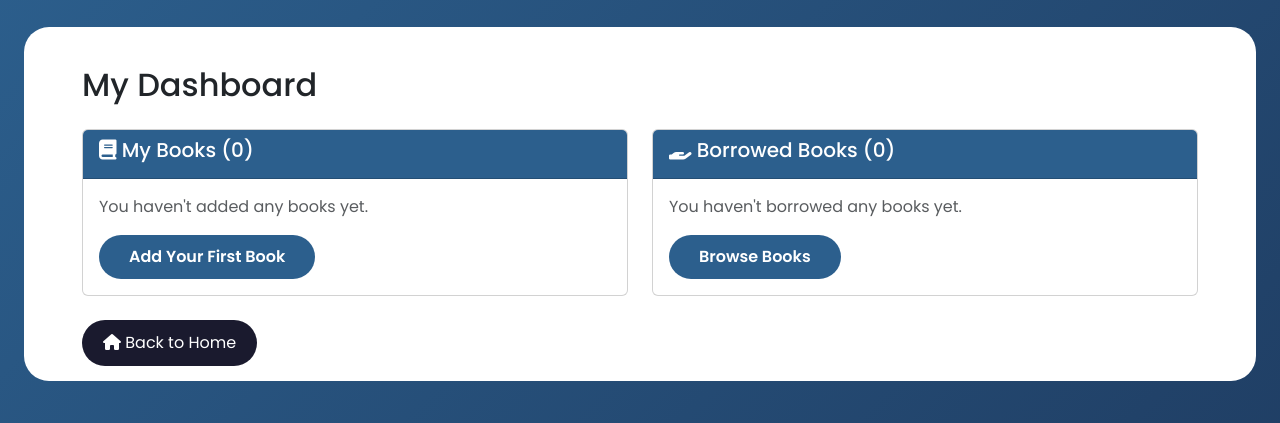
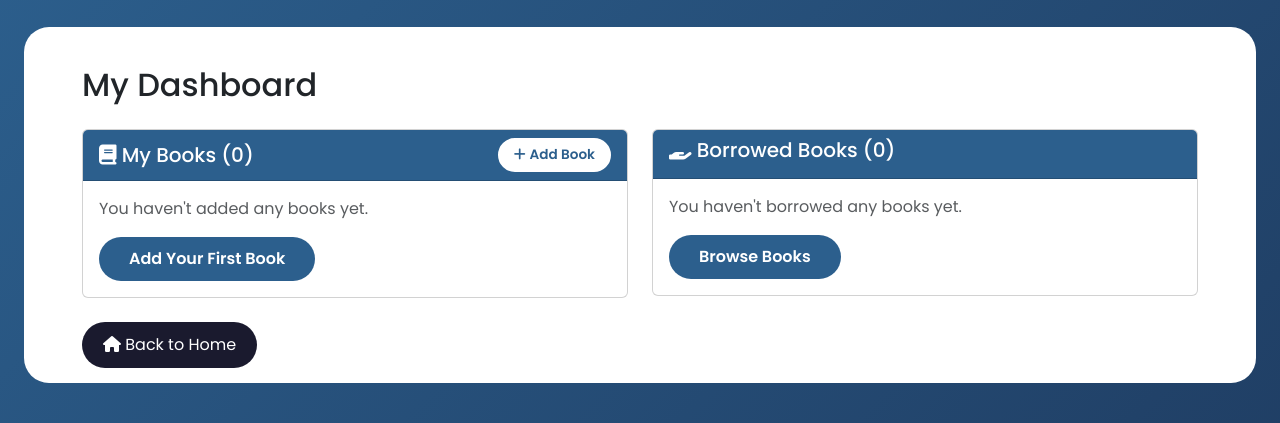
Before and after one commit to Fudayl-4/Book-Sharing-Platform, a Flask app: page /dashboard in a window 1280 px wide. Shown: the part 78-501 px from the top of the page. Run offline with Flask 3, Linux system fonts and the light colour scheme; a user stored in the database is signed in; data comes from the database, SQL or seed files in the repository; both versions use the stored data as it was after the commit.

Commit message:
add upload PDF option for digital book

```diff
--- a/app.py
+++ b/app.py
@@ -1,7 +1,9 @@
 from flask import Flask, render_template, request, redirect, url_for, flash, session
 from flask_login import LoginManager, UserMixin, login_user, logout_user, login_required, current_user
 from werkzeug.security import generate_password_hash, check_password_hash
+from werkzeug.utils import secure_filename
 import sqlite3
+import os
 
 # Create Flask app
 app = Flask(__name__)
@@ -224,7 +226,7 @@ def accept_request(request_id):
     flash('Request accepted! Book is now marked as borrowed.', 'success')
     return redirect(url_for('dashboard'))
 
-
+#Manage Profile page
 @app.route('/profile', methods=['GET', 'POST'])
 @login_required
 def profile():
@@ -512,19 +514,15 @@ def borrow(book_id):
 
 # Add Book page - show form and handle submission
 @app.route('/add_book', methods=['GET', 'POST'])
-@login_required  # only logged in users can add books
+@login_required
 def add_book():
 
-    # When user submits the form
     if request.method == 'POST':
 
-        # Get basic book details from the form
-        title    = request.form['title']
-        author   = request.form['author']
-        category = request.form['category']
-        booktype = request.form['type']  # 'physical' or 'digital'
-
-        # These will be empty by default
+        title          = request.form['title']
+        author         = request.form['author']
+        category       = request.form['category']
+        booktype       = request.form['type']
         location_notes = None
         file_path      = None
 
@@ -532,11 +530,30 @@ def add_book():
         if booktype == 'physical':
             location_notes = request.form['location_notes']
 
-        # If digital book - get download link
+        # If digital book - get PDF upload or download link
         if booktype == 'digital':
-            file_path = request.form['download_link']
 
-        # Save the book into the database
+            pdf_file = request.files['pdf_file']
+
+            if pdf_file and pdf_file.filename != '':
+
+                # Validate it's a PDF
+                if not pdf_file.filename.endswith('.pdf'):
+                    flash('Only PDF files are allowed!', 'danger')
+                    return redirect(url_for('add_book'))
+
+                # Save the PDF to static/uploads/
+                pdf_filename  = secure_filename(pdf_file.filename)
+                upload_folder = os.path.join(app.root_path, 'static', 'uploads')
+                os.makedirs(upload_folder, exist_ok=True)
+                pdf_file.save(os.path.join(upload_folder, pdf_filename))
+                file_path = 'uploads/' + pdf_filename
+
+            else:
+                # No PDF — use download link
+                file_path = request.form.get('download_link', '')
+
+        # Save book to database
         conn = get_db_connection()
         conn.execute('''
             INSERT INTO books (owner_id, title, author, category, type, location_notes, file_path, status)
@@ -549,8 +566,32 @@ def add_book():
         flash('Your book has been listed successfully!', 'success')
         return redirect(url_for('dashboard'))
 
-    # When user just opens the page - show the empty form
     return render_template('add_book.html')
+
+# Download digital book
+@app.route('/download/<int:book_id>')
+@login_required
+def download_book(book_id):
+
+    conn = get_db_connection()
+    book = conn.execute('SELECT * FROM books WHERE id = ?', (book_id,)).fetchone()
+    conn.close()
+
+    if book is None:
+        flash('Book not found!', 'danger')
+        return redirect(url_for('index'))
+
+    # If it's a link — redirect to it
+    if book['file_path'] and book['file_path'].startswith('http'):
+        return redirect(book['file_path'])
+
+    # If it's an uploaded PDF — serve the file
+    if book['file_path'] and book['file_path'].startswith('uploads/'):
+        return redirect(url_for('static', filename=book['file_path']))
+
+    flash('No download available for this book!', 'danger')
+    return redirect(url_for('index'))
+
 
 # Delete a book - only the owner can delete their own book
 @app.route('/delete_book/<int:book_id>')
--- a/static/css/style.css
+++ b/static/css/style.css
@@ -865,6 +865,50 @@
         color: white;
     }
 
+    /* OR divider in digital section */
+    .digital-or {
+        text-align: center;
+        margin: 15px 0;
+        position: relative;
+    }
+
+    .digital-or::before {
+        content: '';
+        position: absolute;
+        top: 50%;
+        left: 0;
+        right: 0;
+        height: 1px;
+        background: #e0e0e0;
+    }
+
+    .digital-or span {
+        background: white;
+        padding: 0 15px;
+        color: #888;
+        font-weight: 600;
+        position: relative;
+    }
+
+    /* Add Book button in dashboard header */
+    .btn-add-book {
+        background: white;
+        color: var(--primary-blue);
+        border: 2px solid white;
+        padding: 5px 14px;
+        border-radius: 20px;
+        font-size: 0.85rem;
+        font-weight: 600;
+        text-decoration: none;
+        transition: all 0.3s ease;
+    }
+
+    .btn-add-book:hover {
+        background: var(--accent-navy);
+        color: white;
+        border-color: var(--accent-navy);
+    }
+
     /* Responsive */
     @media (max-width: 1200px) {
         .book-grid {
--- a/templates/dashboard.html
+++ b/templates/dashboard.html
@@ -109,8 +109,13 @@
                         <!-- My Books Section -->
                         <div class="col-md-6">
                             <div class="card">
-                                <div class="card-header">
-                                    <h5><i class="fas fa-book"></i> My Books ({{ my_books|length }})</h5>
+                                <div class="card-header"
+                                    style="display: flex; justify-content: space-between; align-items: center;">
+                                    <h5 style="margin: 0;"><i class="fas fa-book"></i> My Books ({{ my_books|length }})
+                                    </h5>
+                                    <a href="{{ url_for('add_book') }}" class="btn-add-book">
+                                        <i class="fas fa-plus me-1"></i>Add Book
+                                    </a>
                                 </div>
                                 <div class="card-body">
                                     {% if my_books %}
```
Also changed, not shown: templates/add_book.html (+21 -0 lines), templates/index.html (+3 -4 lines), database.db, 1 other file.
